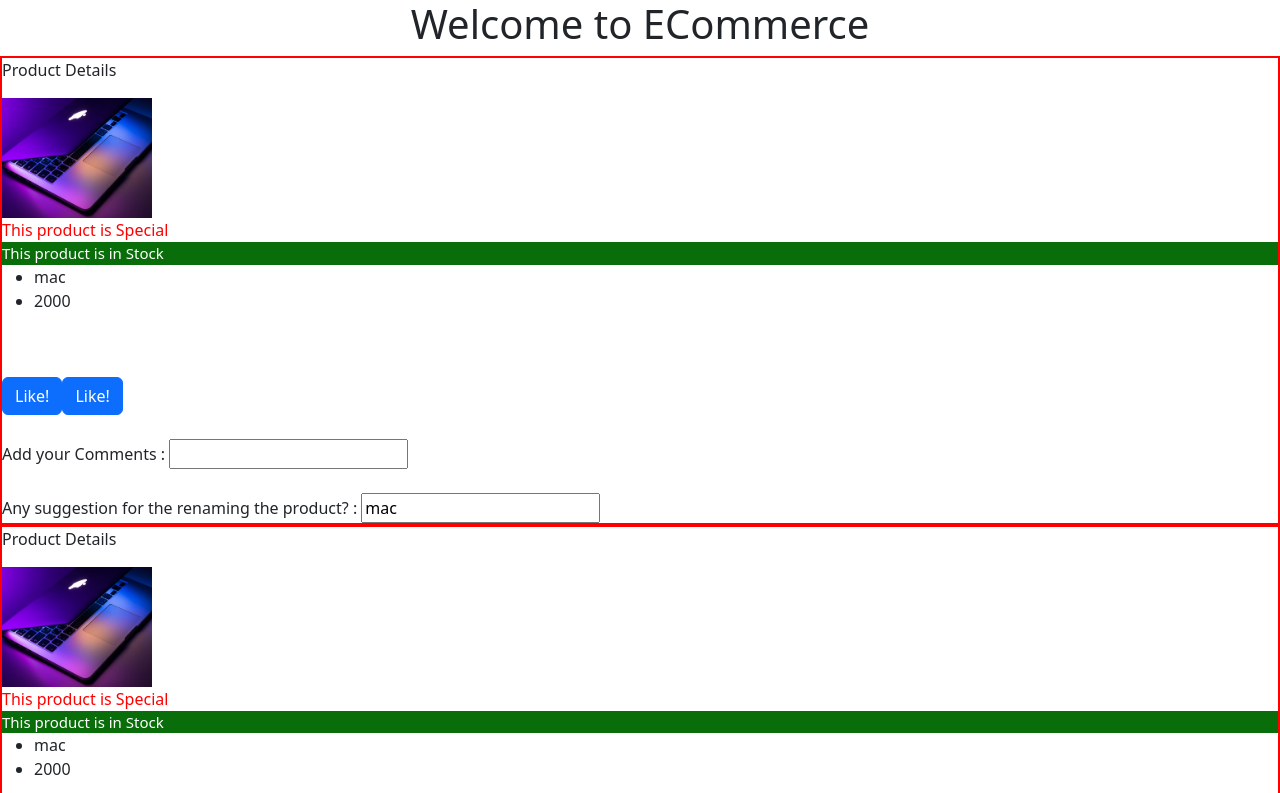
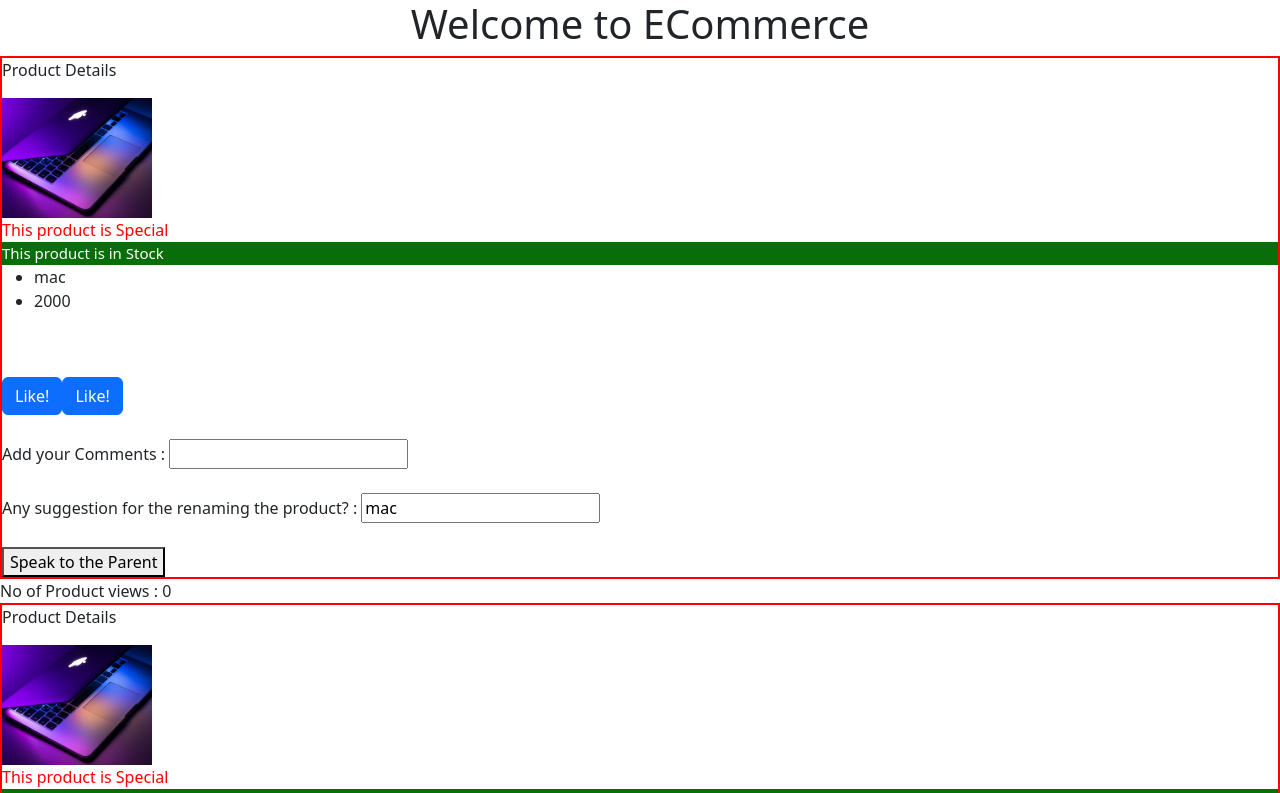
Before and after one commit to SE-rahulmandal18/Angular, an Angular app in the folder my-first-angular-project/: page / in a window 1280 px wide. Shown: the top 793 px of the page. Built offline with nearby package versions, Linux system fonts and the light colour scheme.

Commit message:
Component LVC

```diff
--- a/my-first-angular-project/src/app/app.component.html
+++ b/my-first-angular-project/src/app/app.component.html
@@ -1,11 +1,15 @@
 <h1 style="text-align:center">Welcome to ECommerce</h1>
 
-<product></product>
+<product (helloChange)="parentFunc1($event)"></product>
+No of Product views : {{noOfProductViews}}
 
 <product message="Hi Child!"></product>
 
 <product-list></product-list>
 
+
+
+<div ></div>
 
 <!-- main app container -->
 <!--Jumbotran -->
--- a/my-first-angular-project/src/app/app.component.ts
+++ b/my-first-angular-project/src/app/app.component.ts
@@ -6,5 +6,13 @@ import { Component } from '@angular/core';
   styleUrls: ['./app.component.css']
 })
 export class AppComponent {
-  title = 'my-first-angular-project';
+  // title = 'my-first-angular-project';
+
+  noOfProductViews:number=0;
+
+  parentFunc1(evt:any):void{
+    console.log(`got an event from the chils ${evt}`);
+
+    this.noOfProductViews=evt;
+  }
 }
--- a/my-first-angular-project/src/app/product/product.component.html
+++ b/my-first-angular-project/src/app/product/product.component.html
@@ -23,4 +23,8 @@
     <br><br>
     Any suggestion for the renaming the product? : <input type="text" [(ngModel)]="product.name">
 
+
+    <br><br>
+    <button (click)="f1()">Speak to the Parent</button>
+
     </div>
--- a/my-first-angular-project/src/app/product/product.component.ts
+++ b/my-first-angular-project/src/app/product/product.component.ts
@@ -1,4 +1,4 @@
-import { Component, OnInit, OnChanges, OnDestroy, Input  } from '@angular/core';
+import { Component, OnInit, OnChanges, OnDestroy, Input, Output, EventEmitter } from '@angular/core';
 import { Product } from '../classes/Product';
 
 @Component({
@@ -10,32 +10,42 @@ export class ProductComponent implements OnInit, OnChanges, OnDestroy {
   // name:string='HP Laptop';
   // price:number=2000;
 
-  @Input("message") msg:string='';
 
-  product: Product = new Product("mac",2000,"assets/images/mac.jpg",true,true);
+  productCounter:number=0;
 
-  constructor(){
+  @Input("message") msg: string = '';
+
+  @Output() helloChange = new EventEmitter<string>();
+
+  f1(): void {
+    this.helloChange.emit(`Hello Parent. I got ${this.productCounter++} views`);
+  }
+
+
+  product: Product = new Product("mac", 2000, "assets/images/mac.jpg", true, true);
+
+  constructor() {
     console.log("ProductComponent : constructor called");
   }
 
-  ngOnInit(){
+  ngOnInit() {
     console.log("ProductComponent : ngOnInit called");
     console.log(`Here is the message from parent: ${this.msg}`);
   }
 
-  ngOnChanges(){
+  ngOnChanges() {
     console.log("ProductComponent : ngOnChanges called");
   }
 
-  ngOnDestroy(){
+  ngOnDestroy() {
     console.log("ProductComponent : ngOnDestroy called");
   }
 
-  addLike(evt:any):void{
+  addLike(evt: any): void {
     console.log(`like button clicked.! Its was clicked by ${evt.target.name}`);
   }
 
-  addComments(val:string):void{
-    console.log(`Thank you. Got your comments - ${val}` );
+  addComments(val: string): void {
+    console.log(`Thank you. Got your comments - ${val}`);
   }
 }
```
